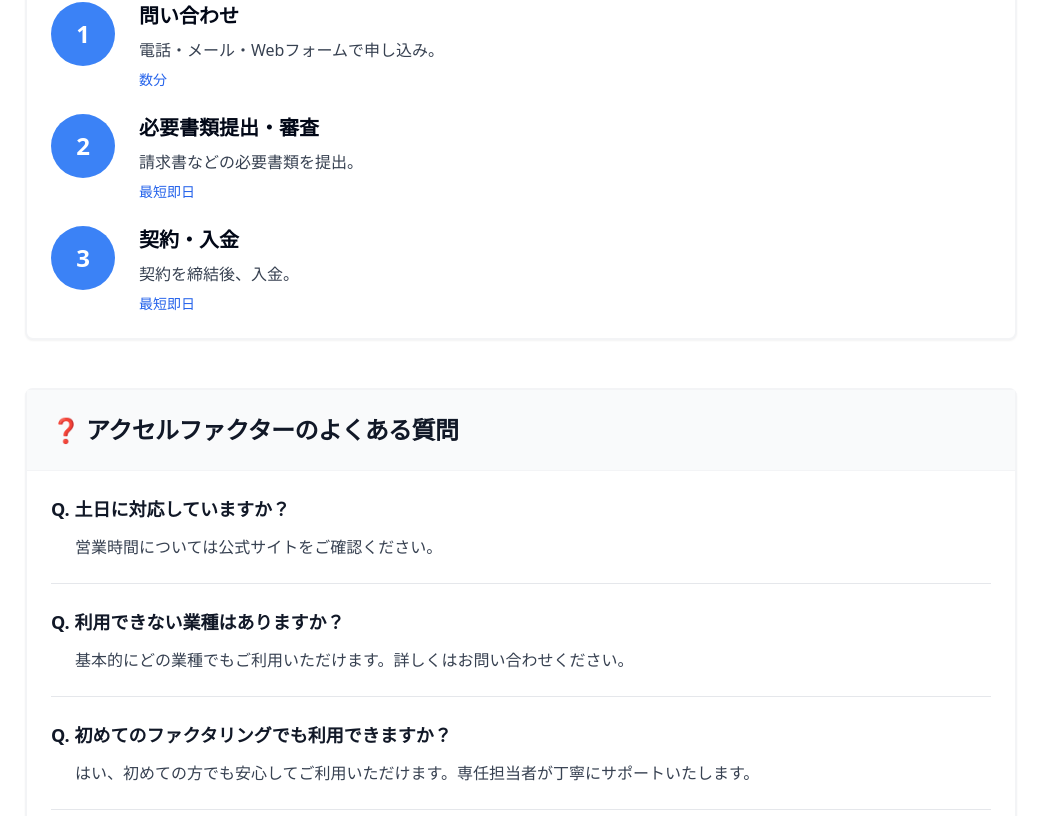
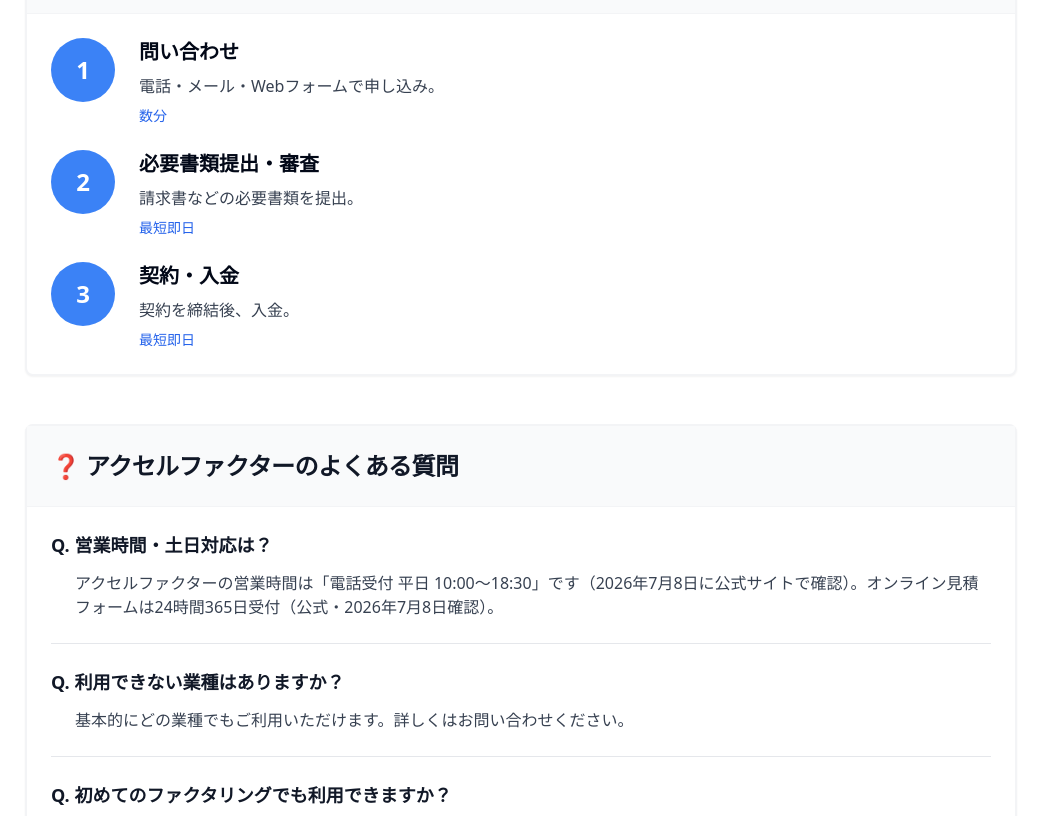
Before and after one commit to webmaster0818/corp-factoring, a Next.js app: page /companies/accel-factor in a window 1280 px wide. Shown: the part 6586-7402 px from the top of the page, without its empty margins (119-1160 px from the left). Built offline with nearby package versions, Linux system fonts and the light colour scheme.

Commit message:
corp-factoring P0: 8社の公式営業時間(一次確認)をFAQ/詳細に反映+非公示3社の手数料FAQを正直化

```diff
--- a/data/companyDetails.ts
+++ b/data/companyDetails.ts
@@ -304,6 +304,18 @@
 
 import { getCompanyBySlug } from "./companies";
 
+// 各社公式サイトで確認した営業時間（確認日 2026年7月8日）。公式に明示のないものは note に「公式では確認できず」と記載。
+const operatingHoursMap: { [slug: string]: CompanyOperatingHours } = {
+  "ennavi": { weekdays: "24時間365日 対応（受付）", note: "公式に「24時間365日対応」と記載。オンライン申込は常時受付。具体的な電話受付時間帯・定休日は公式では確認できず（2026年7月8日確認）。" },
+  "accel-factor": { weekdays: "電話受付 平日 10:00〜18:30", saturday: "休業", sunday: "休業", holidays: "休業", note: "オンライン見積フォームは24時間365日受付（公式・2026年7月8日確認）。" },
+  "freenance": { weekdays: "オンライン完結（即日払いは当日16:30までの承認で当日振込・以降翌営業日）", note: "営業時間・定休日・土日対応の明示は公式では確認できず（2026年7月8日確認）。" },
+  "paytoday": { weekdays: "平日 9:00〜17:00", note: "問い合わせフォームは24時間受付。AI審査でオンライン完結（公式FAQ・2026年7月8日確認）。" },
+  "support-kinyu": { weekdays: "平日 9:30〜18:00", note: "24時間受付・土日祝対応の明示は公式では確認できず（2026年7月8日確認）。" },
+  "paytner": { weekdays: "365日 振込対応（オンライン）", note: "審査は365日実施ではなく、営業時間外の申請は翌営業日入金。具体的な受付時刻は公式では確認できず（2026年7月8日確認）。" },
+  "labol": { weekdays: "24時間365日 随時対応（オンライン完結）", note: "最短30分入金。年始等の休業日が設定される場合あり（公式・2026年7月8日確認）。" },
+  "pmg": { weekdays: "電話受付 8:00〜20:00", note: "24時間受付・土日対応・定休日の明示は公式では確認できず（2026年7月8日確認）。" },
+};
+
 export function getCompanyDetails(slug: string): CompanyDetailData {
   switch (slug) {
     case "be-trading":
@@ -314,9 +326,11 @@
       // 既存のcompanyInfoから詳細データを生成
       const company = getCompanyBySlug(slug);
       if (!company) return defaultDetails;
+      const hours = operatingHoursMap[slug];
 
       return {
         ...defaultDetails,
+        operatingHours: hours ?? defaultDetails.operatingHours,
         offices: [
           {
             name: "本社",
@@ -325,8 +339,10 @@
         ],
         faqs: [
           {
-            question: "土日に対応していますか？",
-            answer: "営業時間については公式サイトをご確認ください。"
+            question: "営業時間・土日対応は？",
+            answer: hours
+              ? `${company.name}の営業時間は「${hours.weekdays}」です（2026年7月8日に公式サイトで確認）。${hours.note ?? ""}`
+              : "営業時間については公式サイトをご確認ください。"
           },
           {
             question: "利用できない業種はありますか？",
@@ -342,7 +358,9 @@
           },
           {
             question: "手数料はどのくらいですか？",
-            answer: `手数料は${company.fees.min}%〜${company.fees.max}%程度です。売掛先の信用力や取引履歴によって変動します。`
+            answer: (["ennavi", "mentor-capital", "minna-factoring"].includes(slug))
+              ? `${company.name}は公式サイトで手数料率を明示しておらず、売掛先の信用力や取引内容に応じた見積もりで決まります（2026年7月8日確認）。相場は2社間で概ね10%前後、3社間で数%程度とされますが、必ず見積もりで確認してください。`
+              : `手数料は${company.fees.min}%〜${company.fees.max}%程度です。売掛先の信用力や取引履歴によって変動します。`
           }
         ]
       };
```
